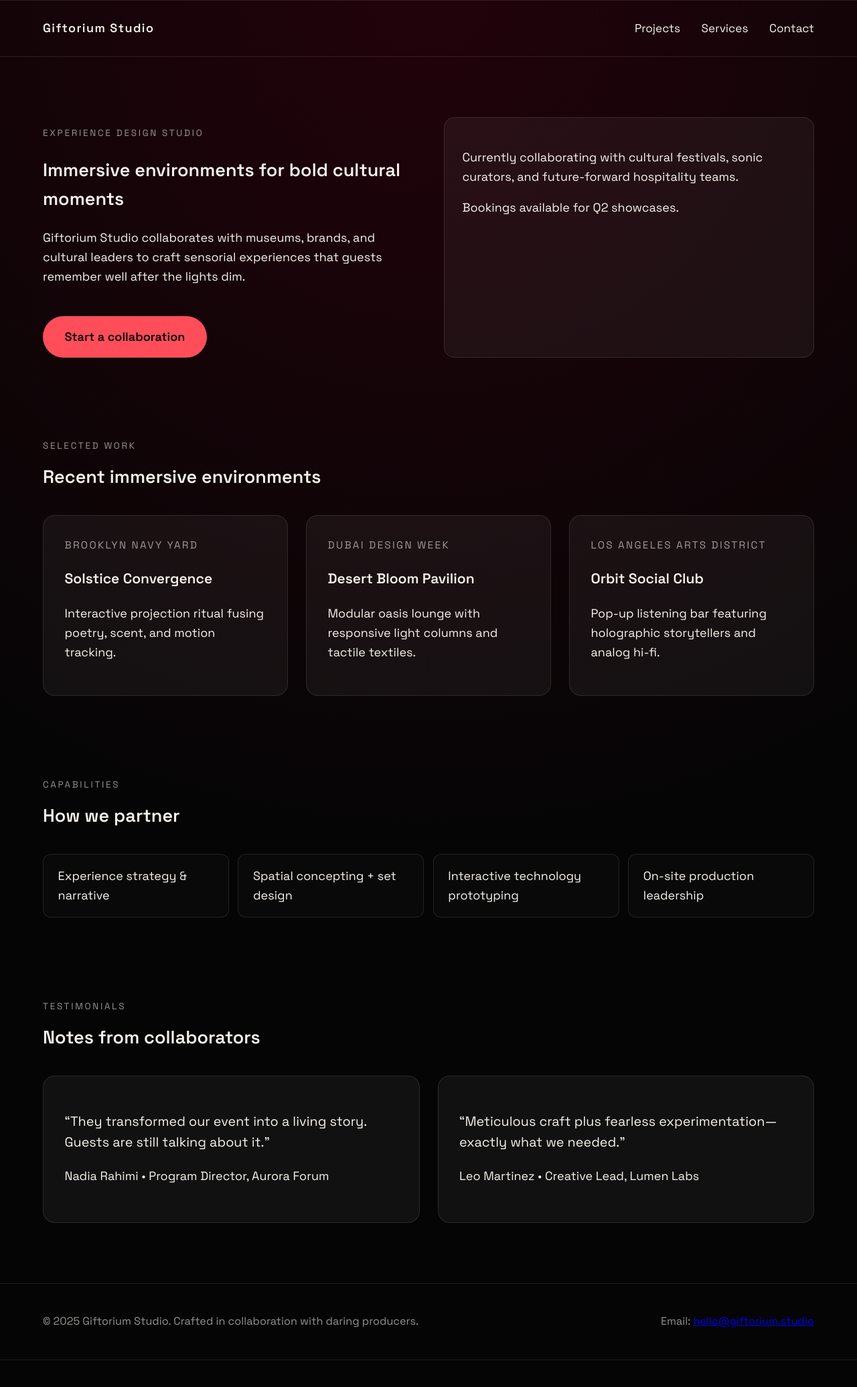
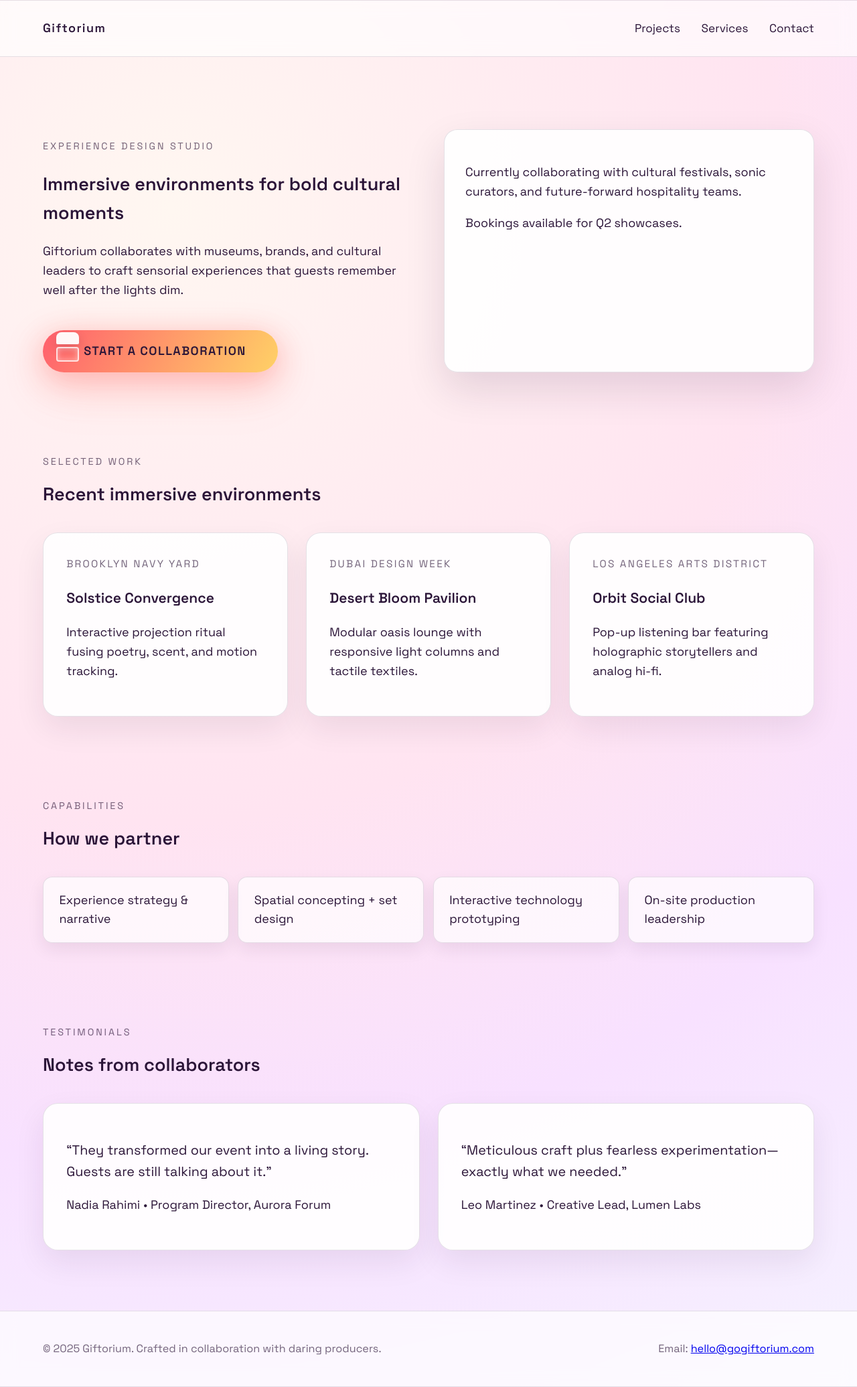
Before and after one commit to giftorium/Giftoriumwebsite, a Django app: page / in a window 1280 px wide. Shown: the whole page at 67% size. Before the commit the page ends 2031 px from the top, so only its background shows below. Run offline with Django 5.2, Linux system fonts and the light colour scheme.

Commit message:
Refresh Giftorium branding

```diff
--- a/experiences/views.py
+++ b/experiences/views.py
@@ -6,7 +6,7 @@ def home(request):
 	studio_profile = {
 		"tagline": "Immersive environments for bold cultural moments",
 		"intro": (
-			"Giftorium Studio collaborates with museums, brands, and cultural leaders "
+			"Giftorium collaborates with museums, brands, and cultural leaders "
 			"to craft sensorial experiences that guests remember well after the lights dim."
 		),
 		"cta_label": "Start a collaboration",
--- a/static/css/site.css
+++ b/static/css/site.css
@@ -1,10 +1,13 @@
 :root {
-    --bg: #050505;
-    --fg: #f7f2ed;
-    --accent: #ff4d5a;
-    --muted: rgba(247, 242, 237, 0.6);
-    --card: rgba(255, 255, 255, 0.05);
-    --border: rgba(255, 255, 255, 0.1);
+    --bg: #fff7f1;
+    --bg-secondary: #ffe4f1;
+    --fg: #2b1538;
+    --accent: #ff5f6d;
+    --accent-glow: #ffd166;
+    --muted: rgba(43, 21, 56, 0.65);
+    --card: rgba(255, 255, 255, 0.9);
+    --border: rgba(43, 21, 56, 0.12);
+    --shadow: 0 20px 60px rgba(255, 111, 109, 0.25);
     font-size: 18px;
 }
 
@@ -15,7 +18,7 @@
 body {
     margin: 0;
     font-family: 'Space Grotesk', system-ui, -apple-system, BlinkMacSystemFont, 'Segoe UI', sans-serif;
-    background: radial-gradient(circle at top, #22030b, #050505 60%);
+    background: radial-gradient(circle at 20% 15%, var(--bg), var(--bg-secondary) 45%, #f8e1ff 70%, #f5f2ff 100%);
     color: var(--fg);
     line-height: 1.6;
 }
@@ -26,9 +29,18 @@ body {
     padding: 3rem 0;
 }
 
-.site-header, .site-footer {
+.site-header,
+.site-footer {
     border-bottom: 1px solid var(--border);
     border-top: 1px solid var(--border);
+    background: rgba(255, 255, 255, 0.65);
+    backdrop-filter: blur(12px);
+}
+
+.site-header {
+    position: sticky;
+    top: 0;
+    z-index: 10;
 }
 
 .site-header .site-shell, .site-footer .site-shell {
@@ -48,10 +60,31 @@ body {
     color: var(--fg);
     text-decoration: none;
     font-size: 0.95rem;
+    position: relative;
+}
+
+.site-nav a::after {
+    content: '';
+    position: absolute;
+    left: 0;
+    bottom: -4px;
+    width: 100%;
+    height: 2px;
+    background: linear-gradient(90deg, var(--accent), var(--accent-glow));
+    opacity: 0;
+    transform: scaleX(0.3);
+    transform-origin: left;
+    transition: transform 0.3s ease, opacity 0.3s ease;
+}
+
+.site-nav a:hover::after,
+.site-nav a:focus-visible::after {
+    opacity: 1;
+    transform: scaleX(1);
 }
 
 .hero {
-    padding-top: 2rem;
+    padding-top: 3rem;
 }
 
 .hero-grid {
@@ -63,26 +96,84 @@ body {
 .eyebrow {
     text-transform: uppercase;
     letter-spacing: 0.2em;
-    font-size: 0.75rem;
+    font-size: 0.8rem;
     color: var(--muted);
 }
 
 .primary-cta {
+    position: relative;
     display: inline-flex;
     margin-top: 1.5rem;
-    padding: 0.9rem 1.8rem;
-    background: var(--accent);
-    color: #050505;
+    padding: 0.95rem 2.6rem 0.95rem 3.4rem;
+    background: linear-gradient(120deg, var(--accent), var(--accent-glow));
+    color: var(--fg);
     font-weight: 600;
     text-decoration: none;
     border-radius: 999px;
+    letter-spacing: 0.08em;
+    text-transform: uppercase;
+    box-shadow: var(--shadow);
+    overflow: hidden;
+    transition: transform 0.25s ease, box-shadow 0.25s ease;
+    animation: giftPulse 3.2s ease-in-out infinite;
+    isolation: isolate;
+}
+
+.primary-cta::before,
+.primary-cta::after {
+    content: '';
+    position: absolute;
+    left: 1.1rem;
+    transition: transform 0.35s ease, background 0.35s ease;
+    pointer-events: none;
+}
+
+.primary-cta::before {
+    top: 0.2rem;
+    width: 34px;
+    height: 18px;
+    background: rgba(255, 255, 255, 0.95);
+    border-radius: 8px 8px 2px 2px;
+    box-shadow: 0 6px 15px rgba(43, 21, 56, 0.15);
+    transform-origin: bottom;
+}
+
+.primary-cta::after {
+    top: 1.4rem;
+    width: 30px;
+    height: 18px;
+    border-radius: 4px;
+    border: 2px solid rgba(255, 255, 255, 0.8);
+    box-shadow: inset 0 0 10px rgba(255, 255, 255, 0.45);
+}
+
+.primary-cta:hover,
+.primary-cta:focus-visible {
+    transform: translateY(-3px);
+    box-shadow: 0 30px 50px rgba(255, 111, 109, 0.35);
+}
+
+.primary-cta:hover::before,
+.primary-cta:focus-visible::before {
+    transform: rotateX(70deg) translateY(-2px);
+}
+
+.primary-cta:hover::after,
+.primary-cta:focus-visible::after {
+    transform: translateY(2px);
+}
+
+.primary-cta:focus-visible {
+    outline: 2px solid var(--accent-glow);
+    outline-offset: 4px;
 }
 
 .hero-card {
     background: var(--card);
-    padding: 1.5rem;
+    padding: 1.75rem;
     border: 1px solid var(--border);
-    border-radius: 16px;
+    border-radius: 20px;
+    box-shadow: 0 25px 60px rgba(32, 10, 46, 0.12);
 }
 
 .section-head h2 {
@@ -97,10 +188,18 @@ body {
 
 .project-card, .quote-card {
     background: var(--card);
-    padding: 1.75rem;
-    border-radius: 18px;
+    padding: 1.9rem;
+    border-radius: 22px;
     border: 1px solid var(--border);
     min-height: 220px;
+    box-shadow: 0 18px 45px rgba(32, 10, 46, 0.08);
+    transition: transform 0.25s ease, box-shadow 0.25s ease;
+}
+
+.project-card:hover,
+.quote-card:hover {
+    transform: translateY(-6px);
+    box-shadow: 0 25px 55px rgba(32, 10, 46, 0.15);
 }
 
 .card-meta {
@@ -120,10 +219,11 @@ body {
 }
 
 .service-list li {
-    padding: 1rem 1.2rem;
+    padding: 1.1rem 1.3rem;
     border: 1px solid var(--border);
-    border-radius: 12px;
-    background: rgba(255, 255, 255, 0.02);
+    border-radius: 14px;
+    background: rgba(255, 255, 255, 0.7);
+    box-shadow: 0 10px 25px rgba(32, 10, 46, 0.08);
 }
 
 .quote {
@@ -136,6 +236,15 @@ body {
     color: var(--muted);
 }
 
+@keyframes giftPulse {
+    0%, 100% {
+        filter: drop-shadow(0 8px 20px rgba(255, 111, 109, 0.35));
+    }
+    50% {
+        filter: drop-shadow(0 20px 35px rgba(255, 209, 102, 0.45));
+    }
+}
+
 @media (max-width: 600px) {
     .site-nav {
         display: none;
--- a/templates/base.html
+++ b/templates/base.html
@@ -4,7 +4,7 @@
 <head>
     <meta charset="utf-8">
     <meta name="viewport" content="width=device-width, initial-scale=1">
-    <title>{% block title %}Giftorium Studio{% endblock title %}</title>
+    <title>{% block title %}Giftorium{% endblock title %}</title>
     <link rel="preconnect" href="https://fonts.googleapis.com">
     <link rel="preconnect" href="https://fonts.gstatic.com" crossorigin>
     <link href="https://fonts.googleapis.com/css2?family=Space+Grotesk:wght@400;500;600&display=swap" rel="stylesheet">
@@ -13,7 +13,7 @@
 <body>
     <header class="site-header">
         <div class="site-shell">
-            <div class="brand-mark">Giftorium Studio</div>
+            <div class="brand-mark">Giftorium</div>
             <nav class="site-nav">
                 <a href="#projects">Projects</a>
                 <a href="#services">Services</a>
@@ -28,8 +28,8 @@
 
     <footer class="site-footer" id="contact">
         <div class="site-shell">
-            <p>© {{ now|default:2025 }} Giftorium Studio. Crafted in collaboration with daring producers.</p>
-            <p>Email: <a href="mailto:hello@giftorium.studio">hello@giftorium.studio</a></p>
+            <p>© {{ now|default:2025 }} Giftorium. Crafted in collaboration with daring producers.</p>
+            <p>Email: <a href="mailto:hello@gogiftorium.com">hello@gogiftorium.com</a></p>
         </div>
     </footer>
 </body>
--- a/templates/experiences/home.html
+++ b/templates/experiences/home.html
@@ -1,6 +1,6 @@
 {% extends 'base.html' %}
 
-{% block title %}Giftorium Studio · Immersive Experience Design{% endblock title %}
+{% block title %}Giftorium · Immersive Experience Design{% endblock title %}
 
 {% block content %}
 <section class="hero">
```
Also changed, not shown: README.md, 1 other file.
